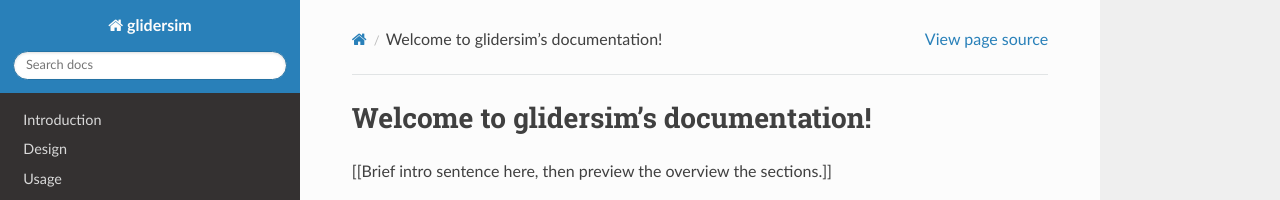
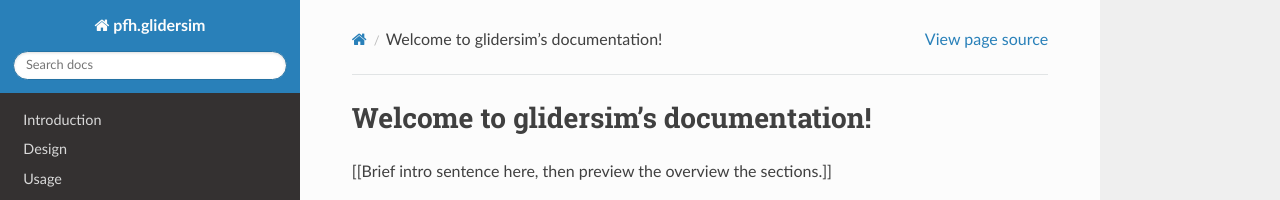
Before and after one commit to pfheatwole/glidersim, a Sphinx documentation site: the page built from docs/source/index.rst, in a window 1280 px wide. Shown: the top 200 px of the page. Built offline with Sphinx 7.4.7 and the Read the Docs theme 2.0.0, drawn with Linux system fonts in a browser that asks for light colours.

Commit message:
Fix project title

```diff
--- a/docs/source/conf.py
+++ b/docs/source/conf.py
@@ -19,7 +19,7 @@ sys.path.insert(0, os.path.abspath('../..'))
 
 # -- Project information -----------------------------------------------------
 
-project = 'glidersim'
+project = 'pfh.glidersim'
 copyright = '2021, Peter Heatwole'
 author = 'Peter Heatwole'
 
```
